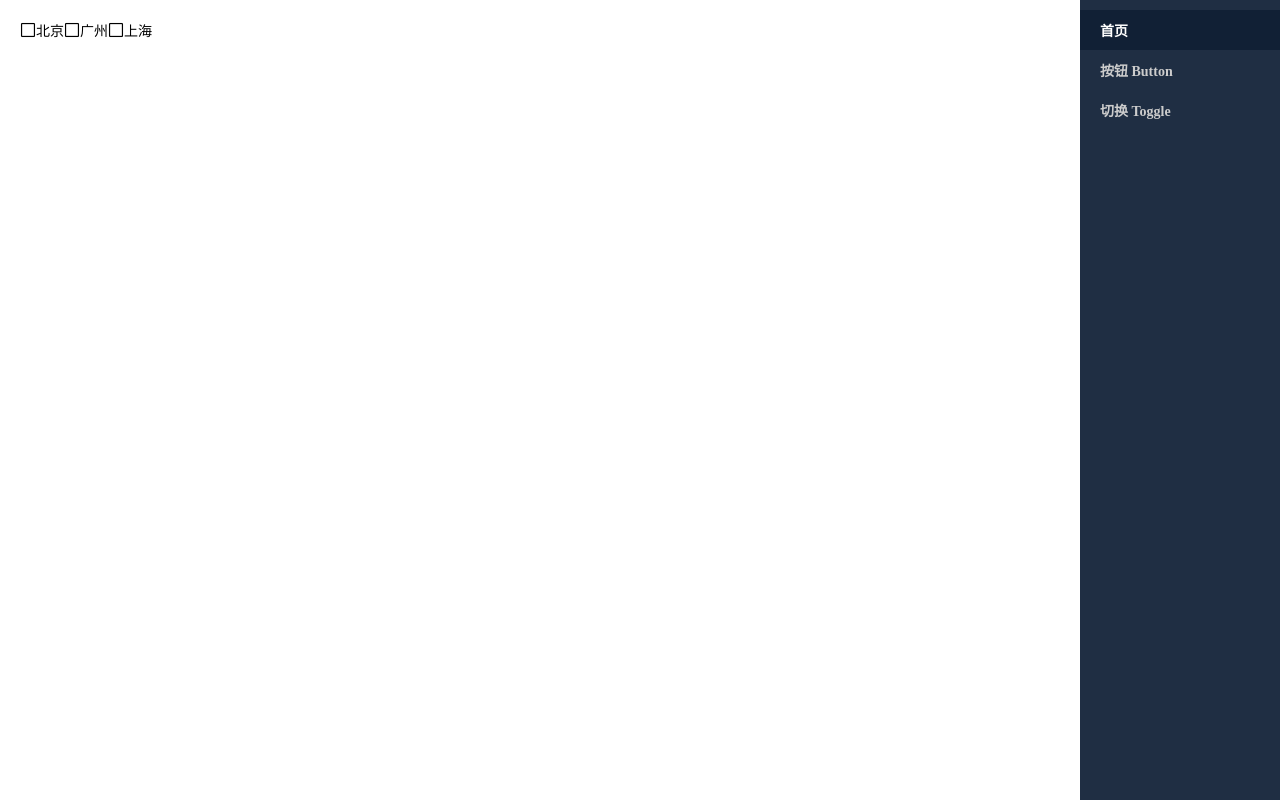
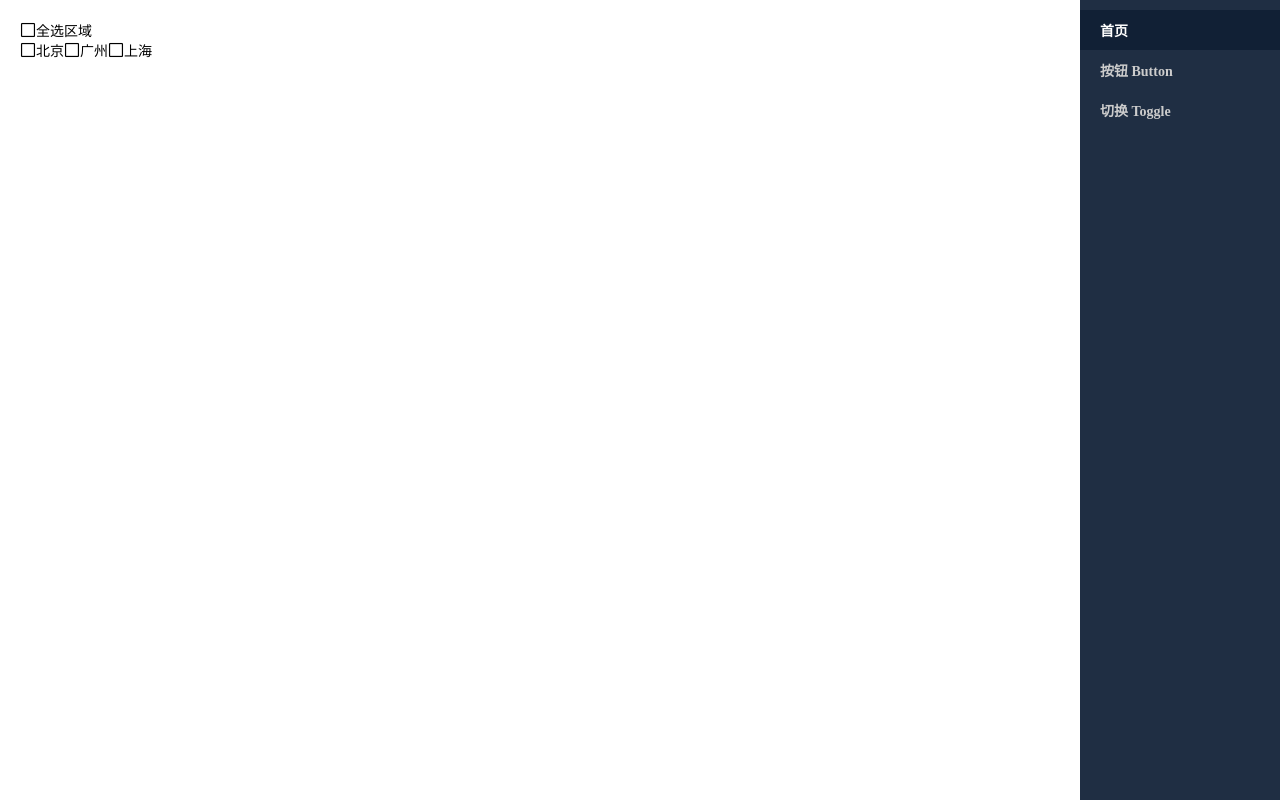
Before and after one commit to wenston/karma-ui-next, a Vue app: page / in a window 1280 px wide. Built offline with nearby package versions, Linux system fonts and the light colour scheme.

Commit message:
改写useToggle

```diff
--- /dev/null
+++ b/src/packages/_util/index.js
@@ -0,0 +1,4 @@
+export function hasUnit(value) {
+    const unit = String(value).slice(-2).toLowerCase()
+    return unit === 'px' || unit === 'em' || unit === 'pt'
+}
--- a/src/packages/checkbox/index.jsx
+++ b/src/packages/checkbox/index.jsx
@@ -1,85 +1,108 @@
 import { defineComponent, ref,watch, computed, watchEffect } from 'vue'
+import {isArray} from '@vue/shared'
 import useToggle from '@/use/useToggle'
+import Icon from '@/packages/icon'
 
-const isArray = (arg) => Array.isArray(arg)
+function componentWrapper(content, wrapperProps) {
+    return (<span {...wrapperProps}>
+        {content}
+    </span>)
+}
+function one(props, {emit, slots}) {
+    const {value:v, set, toggle} = useToggle(ref(props.data), ref(props.value))
+    watch(()=>props.modelValue,newValue=>{
+        set({item:newValue})
+    }, {immediate: true})
 
-function one(props, {attrs, emit, slots}) {
-    const {value:v, set, toggle} = useToggle(props)
-    watch(()=>props.value,newValue=>{
-        set({item:newValue})
-    })
     function onToggle(e) {
         toggle()
-        emit('update:value',v.value)
+        emit('update:modelValue',v.value)
         emit('change',v.value)
     }
-    return () => (
-        <label onClick={onToggle}>
-            <i class={
-                ["iconfont",v.value?'k-icon-checkbox-fill':'k-icon-checkbox']
-            }></i>
-            {slots.default?.()}
-        </label>
+    const wrapperProps = {
+        tabindex: 0,
+        onClick: onToggle,
+        onKeyUp: e=> {
+            if(e.key.toLowerCase()==='enter') {
+                onToggle()
+            }
+        }
+    }
+    return ()=> componentWrapper(
+        (
+            <>
+                <Icon name={v.value?'k-icon-checkbox-fill':'k-icon-checkbox'} />
+                {slots.default?.()}
+            </>
+        ),
+        wrapperProps
     )
 }
-function more(props, {attrs, emit, slots}) {
+function more(props, {emit, slots}) {
 
     const symbol = ref(Symbol(props.data))
-    let {value: v,set,toggle} = useToggle({
-        data: [props.data,symbol.value],
-        value: props.value.some(_v=>_v===props.data)?props.data:symbol.value
-    })
-    const has = computed(()=>props.value.some(v=>v===props.data))
-
-    // const
+    let {value: v,set,toggle} = useToggle(
+        ref([props.data,symbol.modelValue]),
+        ref(props.modelValue.some(_v=>_v===props.data)?props.data:symbol.value)
+    )
+    const has = computed(()=>props.modelValue.some(v=>v===props.data))
 
     watchEffect(()=>{
-        const u = useToggle({
-            data: [props.data,symbol.value],
-            value: props.value.some(_v=>_v===props.data)?props.data:symbol.value
-        })
-        v = u.value
-        set=u.set
-        toggle=u.toggle
+        ({value:v,set,toggle} = useToggle(
+            ref([props.data,symbol.value]),
+            ref(props.modelValue.some(_v=>_v===props.data)?props.data:symbol.value)
+        ))
     })
     function onToggle() {
         toggle()
-        const _v = v.value;
+        const _v = v.value
         const isAdd = _v === props.data
         if(isAdd) {
             if(!has.value) {
-                emit('update:value',[...props.value, props.data])
+                emit('update:modelValue',[...props.modelValue, props.data])
+                emit('change', true)
             }
         } else {
             if(has.value) {
-                emit('update:value', props.value.filter(v=>v!==props.data))
+                emit('update:modelValue', props.modelValue.filter(v=>v!==props.data))
+                emit('change',false)
             }
         }
     }
-    return ()=> (
-        <label onClick={onToggle}>
-            <i class={
-                ["iconfont",v.value===symbol.value?'k-icon-checkbox':'k-icon-checkbox-fill']
-            }></i>
-            {slots.default?.()}
-        </label>
+    const wrapperProps = {
+        tabindex: 0,
+        onClick: onToggle,
+        onKeyUp: e=> {
+            if(e.key.toLowerCase()==='enter') {
+                onToggle()
+            }
+        }
+    }
+    return ()=> componentWrapper(
+        (
+            <>
+                <Icon name={v.value===symbol.value?'k-icon-checkbox':'k-icon-checkbox-fill'} />
+                {slots.default?.()}
+            </>
+        ),
+        wrapperProps
     )
 }
 
 export default defineComponent({
+    components: {Icon},
     props: {
         data: {
             type: [Array,Number,String],
             default: ()=> [0,1]
         },
-        value: {
+        modelValue: {
             type: [Number, Boolean, Array],
             default: 0
         }
     },
-    emits: ['change','update:value'],
+    emits: ['change','update:modelValue'],
     setup(props, ctx) {
-        console.log(isArray(props.value))
-        return isArray(props.value)?more(props,ctx):one(props,ctx)
+        return isArray(props.modelValue)?more(props,ctx):one(props,ctx)
     }
 })
--- /dev/null
+++ b/src/packages/icon/index.jsx
@@ -0,0 +1,16 @@
+import {defineComponent, computed} from 'vue'
+import {hasUnit} from '@/packages/_util'
+export default defineComponent({
+    props: {
+        name: String,
+        size: [Number, String]
+    },
+    setup(props,{emit, slots}) {
+        const fontSize = computed(()=>{
+            hasUnit(props.size)?props.size:props.size + 'px'
+        })
+        return ()=> (
+            <i class={["iconfont", props.name]} style={{fontSize:fontSize.value}}></i>
+        )
+    }
+})
--- /dev/null
+++ b/src/use/useToggle.js
@@ -0,0 +1,49 @@
+import { ref, watch } from "vue"
+
+export default function useToggle(refData,refValue) {
+  const base = ref(refData)
+  const val = ref(refValue)
+
+  watch(refData,d=>{
+    console.log(d)
+    base.value = d
+  })
+  watch(refValue,v=>{
+    val.value=v
+  })
+
+  function set(para) {
+    if ("item" in para) {
+      if (base.value.some((_v) => _v === para.item)) {
+        val.value = para.item
+      } else {
+        console.warn(`数据里没有${para.item}`)
+      }
+    } else if ("index" in para) {
+      if(para.index!==undefined) {
+        val.value = base.value[para.index]
+      }
+    }
+  }
+  function get() {
+    const index = base.value.findIndex((v) => v === val.value)
+    return {
+      item: val.value,
+      index
+    }
+  }
+  function toggle() {
+    const len = base.value.length
+    const { index: currentIndex } = get()
+    const nextIndex = (currentIndex + 1) % len
+    set({ index: nextIndex })
+  }
+
+  return {
+    data: base,
+    value: val,
+    set,
+    get,
+    toggle
+  }
+}
--- a/src/use/useToggle.ts
+++ /dev/null
@@ -1,54 +0,0 @@
-import { reactive, ref, Ref, isRef } from "vue"
-
-interface ToggleType<T> {
-  data: Array<T>
-  value: T
-  set: () => void
-  get: () => {item: T, index: number}
-  toggle: () => void
-}
-export {ToggleType}
-export default function useToggle<T>(para: {
-  data: Array<T>
-  value: T
-}) {
-  const base = ref(para.data)
-  const val = ref<T>(para.value)
-  function set(para: {
-    index?:number;
-    item?:string | number | boolean;
-  } ) {
-    if ("item" in para) {
-      if (base.value.some((_v) => _v === para.item)) {
-        (val.value as any) = para.item
-      } else {
-        console.warn(`数据里没有${para.item}`)
-      }
-    } else if ("index" in para) {
-      if(para.index!==undefined) {
-        (val.value as any) = base.value[para.index]
-      }
-    }
-  }
-  function get() {
-    const index = base.value.findIndex((v: any) => v === val.value)
-    return {
-      item: val.value,
-      index
-    }
-  }
-  function toggle() {
-    const len = base.value.length
-    const { index: currentIndex } = get()
-    const nextIndex = (currentIndex + 1) % len
-    set({ index: nextIndex })
-  }
-
-  return {
-    data: base,
-    value: val,
-    set,
-    get,
-    toggle
-  }
-}
--- a/src/views/Home.vue
+++ b/src/views/Home.vue
@@ -1,10 +1,14 @@
 <template>
   <div class="home">
+    <div>
+      <Checkbox v-model="check"
+        @change="onChangeAll">{{check?'取消全选':'全选区域'}}</Checkbox>
+    </div>
     <Checkbox v-for="item in baseData"
       :key="item"
       :data="item"
-      :value="arr"
-      @update:value="onUpdate">{{item}}</Checkbox>
+      v-model="arr"
+      @change="onChangeOne">{{item}}</Checkbox>
   </div>
 </template>
 
@@ -18,17 +22,24 @@ export default defineComponent({
     Checkbox
   },
   setup() {
-    let arr = ref([])
-    let baseData = ref(['北京', '广州', '上海'])
-    watch(arr, a => {
-      console.log(a)
-    })
-    function onUpdate(e) {
-      console.log(e)
-      arr.value = e;
+    const check = ref(0)
+    const arr = ref([])
+    const baseData = ref(['北京', '广州', '上海'])
+    // watch([check, arr], ([c, a]) => {
+    //   console.log(c, a)
+    // })
+    function onChangeAll() {
+      if (check.value) {
+        arr.value = baseData.value
+      } else {
+        arr.value = []
+      }
+    }
+    function onChangeOne() {
+      check.value = Number(arr.value.length > 0 && arr.value.length === baseData.value.length)
     }
     return {
-      arr, baseData, onUpdate
+      check, arr, baseData, onChangeAll, onChangeOne
     }
   }
 });
--- a/src/views/Toggle.vue
+++ b/src/views/Toggle.vue
@@ -17,26 +17,23 @@ export default defineComponent({
     const arr = ref([])
     const baseArea = ref([])
 
-    watch(arr,a=>{
-      console.log(a)
-    })
+    // watch(arr,_v=>{
+    //   console.log(_v)
+    // })
     onMounted(()=> {
       setTimeout(()=>{
         baseArea.value = ['红','黄','蓝','白','黑']
-      },1000)
+      },300)
       setTimeout(()=>{
         arr.value = ['红','白','黑']
-      },1000)
+      },600)
     })
     return () => (
       <>
         <h1>Toggle</h1>
         <section>
           <div>
-            <Checkbox value={v.value}
-              onUpdate:value={e=>{
-                v.value=e
-              }}>选择</Checkbox>
+            <Checkbox v-model={v.value}>选择</Checkbox>
           </div>
           <div>
             <label>
@@ -48,10 +45,7 @@ export default defineComponent({
           {
             baseArea.value.map(area=>{
               return (
-                <Checkbox data={area} value={arr.value}
-                  onUpdate:value={e=>{
-                    arr.value = e
-                  }}>{area}</Checkbox>
+                <Checkbox data={area} v-model={arr.value}>{area}</Checkbox>
               )
             })
           }
```
